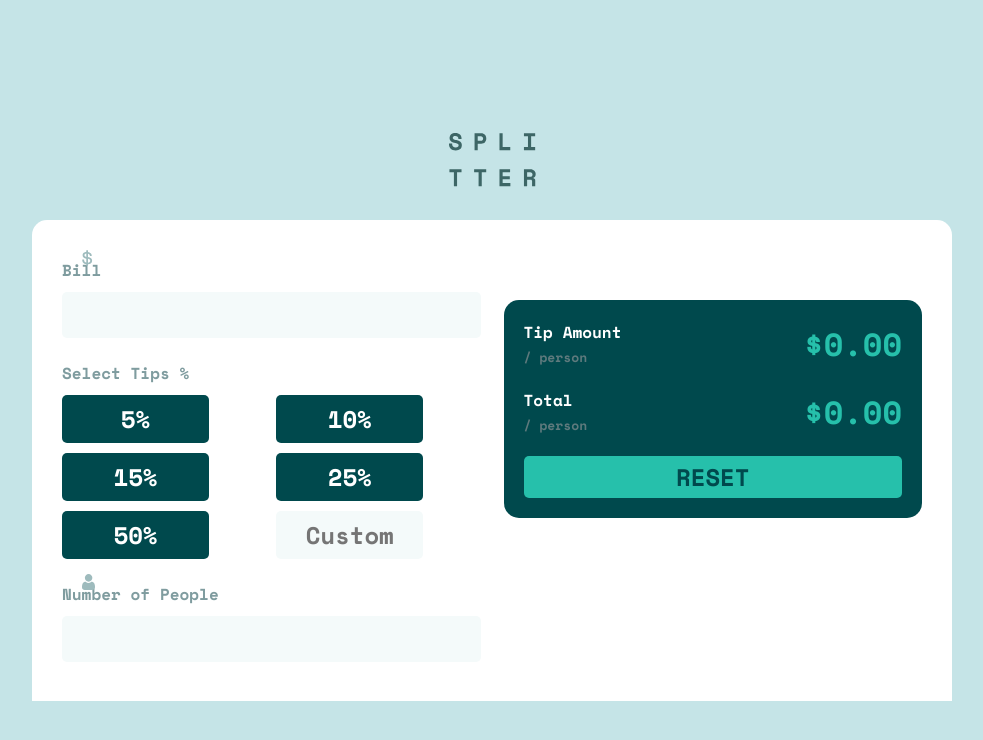
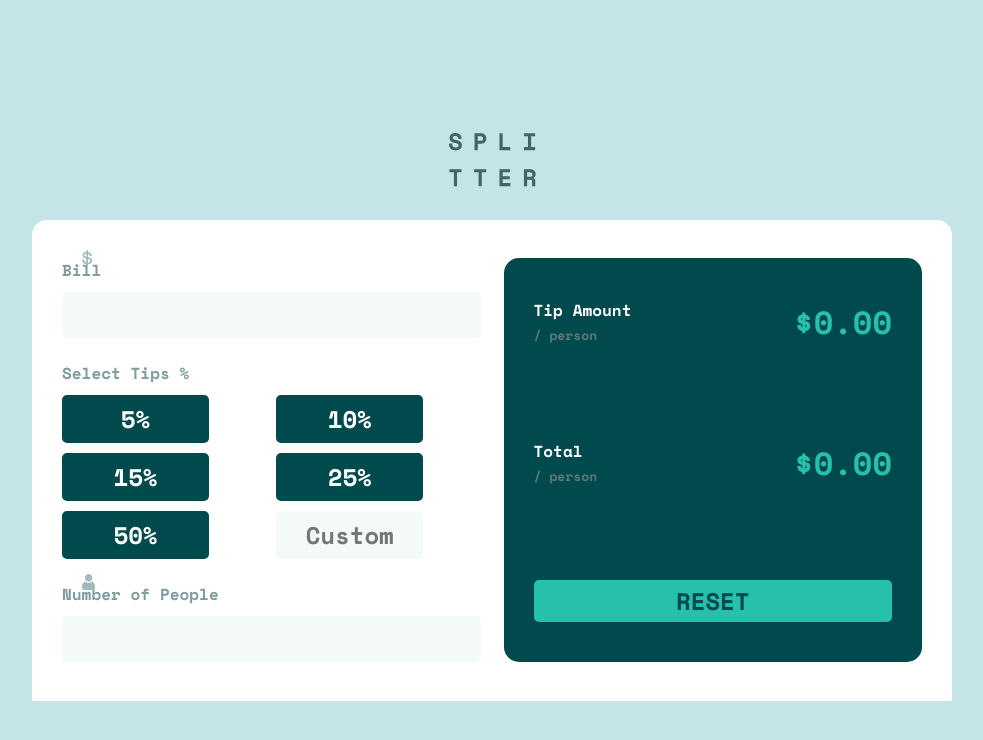
Before and after one commit to DanK1368/tip-calculator-app, a React (Create React App) app: page / in a window 1280 px wide. Shown: the top 740 px of the page, without its empty margins (148-1131 px from the left). Built offline with nearby package versions, Linux system fonts and the light colour scheme.

Commit message:
added media query for desktop layout

```diff
--- a/src/components/Calculation.scss
+++ b/src/components/Calculation.scss
@@ -7,9 +7,23 @@
   display: grid;
   gap: 2rem;
 
+  @media screen and (min-width: 860px) {
+    display: flex;
+    flex-direction: column;
+    justify-content: space-between;
+    padding: 4rem 3rem;
+  }
+
   span {
     font-size: 1.3rem;
     color: $dark-greyish-cyan;
+  }
+
+  &__summary {
+    @media screen and (min-width: 860px) {
+      display: grid;
+      gap: 3rem;
+    }
   }
 
   &__container {
@@ -26,8 +40,7 @@
   }
 
   @media screen and (min-width: 860px) {
-    grid-row: 1/3;
-    align-self: center;
+    grid-row: 1/4;
   }
 }
 
```
